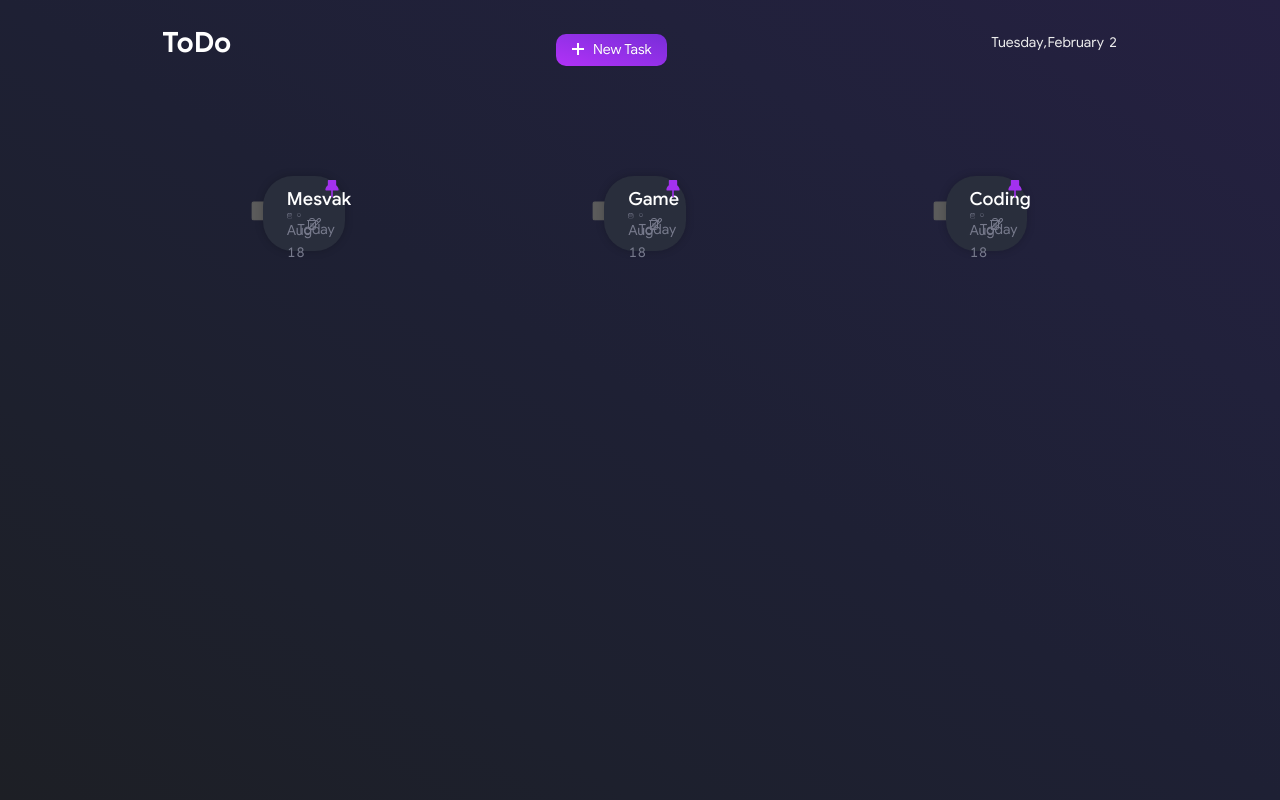
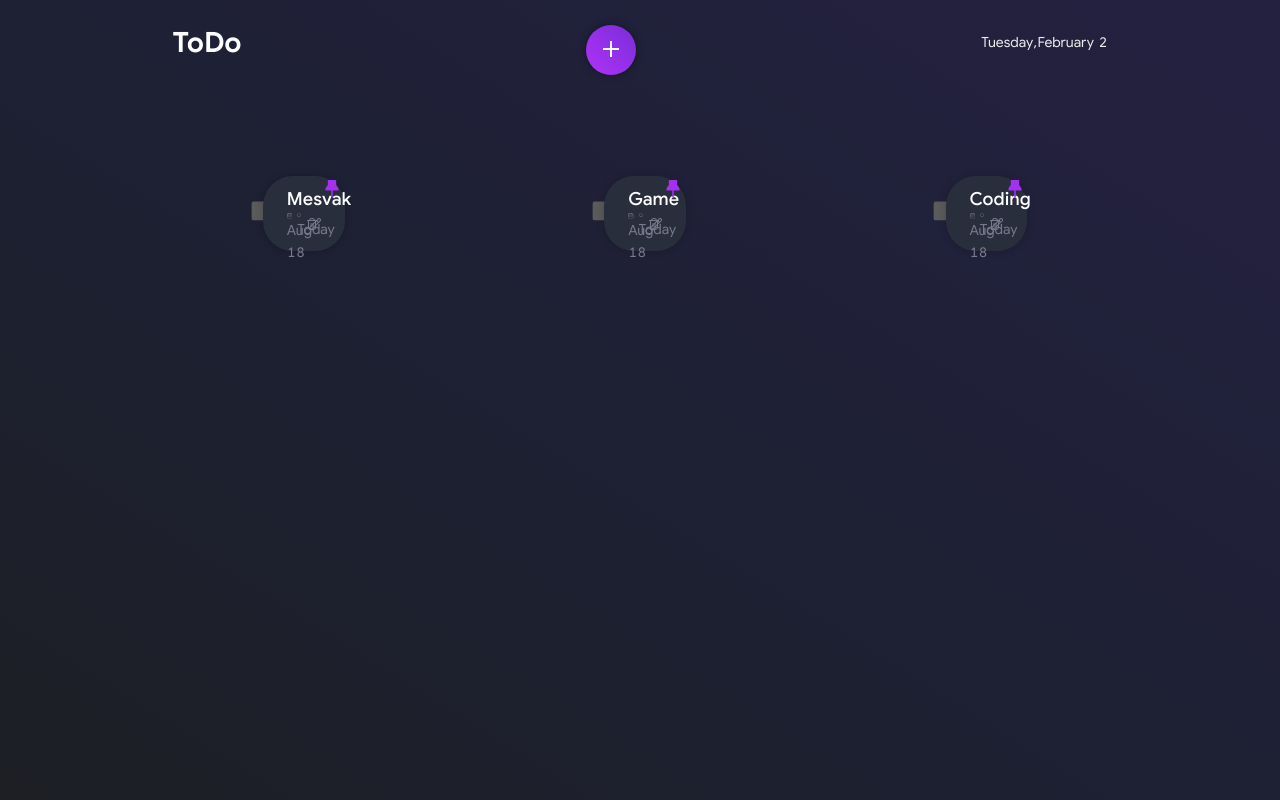
Before and after one commit to MSM79/ToDo-React, a React (Create React App) app: page / in a window 1280 px wide. Built offline with nearby package versions, Linux system fonts and the light colour scheme.

Commit message:
change style & change button position

```diff
--- a/src/Component/AddTodo/index.js
+++ b/src/Component/AddTodo/index.js
@@ -24,7 +24,7 @@ class DrawerForm extends React.Component {
       <>
       <Row>
         <Button type="primary" onClick={this.showDrawer} className="task">
-          <PlusOutlined /> New Task
+          <PlusOutlined />
         </Button>
       </Row>
         <Drawer
--- a/src/Component/AddTodo/style.css
+++ b/src/Component/AddTodo/style.css
@@ -1,5 +1,14 @@
 .task {
   background-image: linear-gradient(to right top, #b132f7, #a331ef, #9430e8, #862fe0, #782dd8) !important;
   border: none !important;
-  border-radius: 10px !important;
+  border-radius: 100% !important;
+  width: 50px;
+  height: 50px !important;
+  font-size: 20px !important;
+  box-shadow: 0px 0px 9px 0 rgba(0,0,0,0.4) !important;
+  transition: background-image 0.3s !important;
 }
+
+.task:hover {
+  background-image: linear-gradient(to right top, #b132f7, #a331ef) !important;
+}
```
